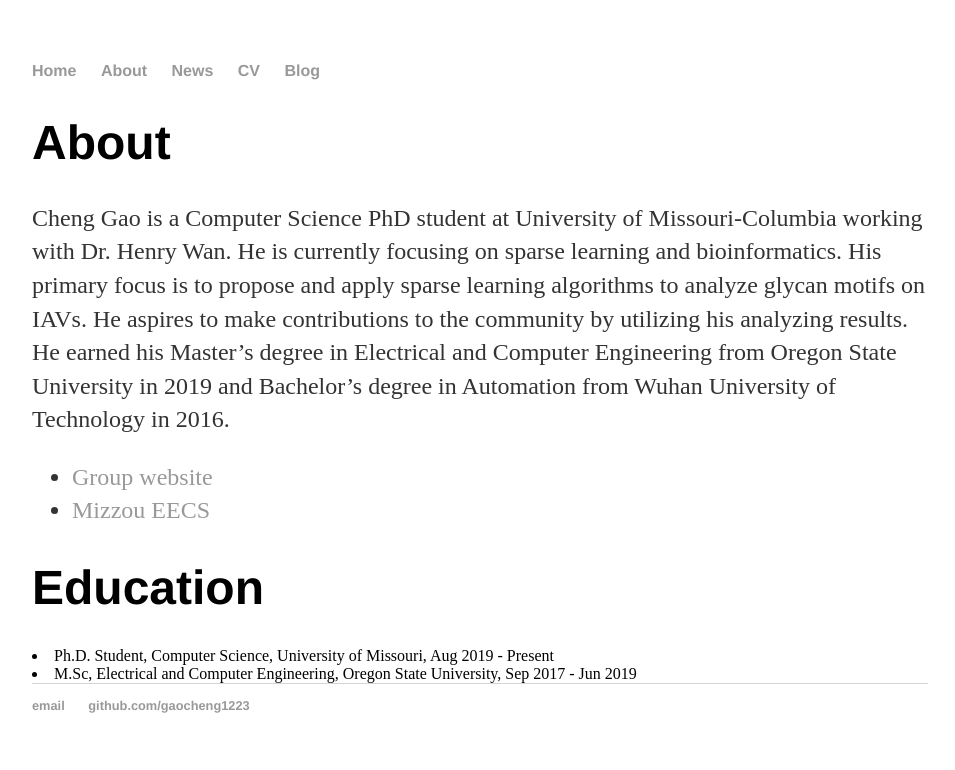
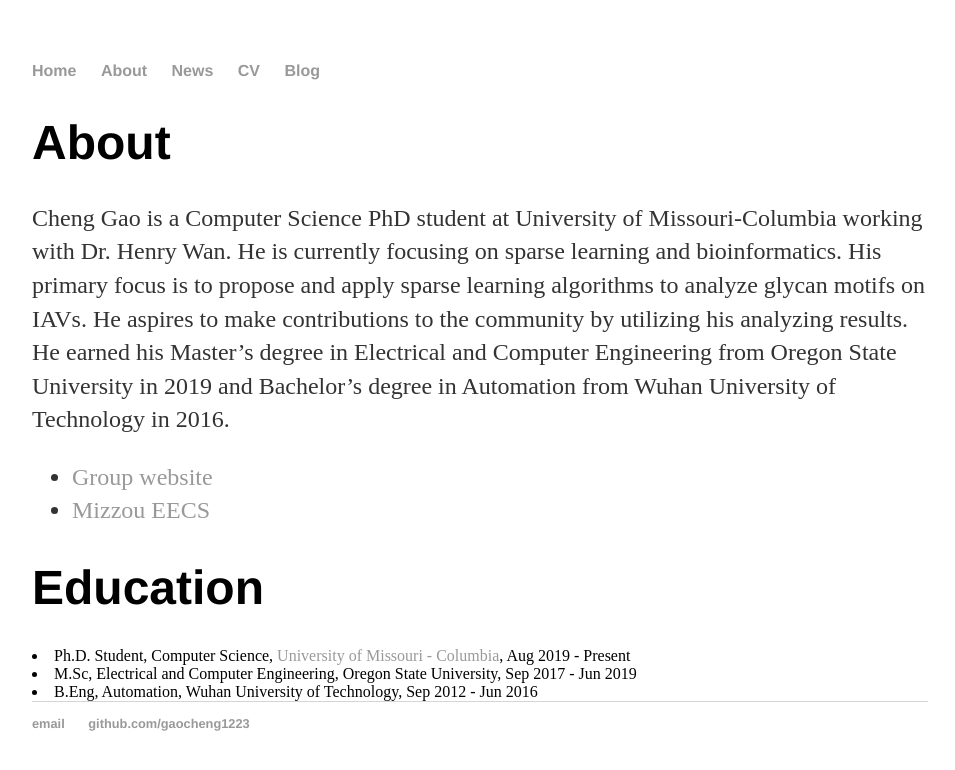
Before and after one commit to gaocheng1994/gaocheng1223.github.io, a Jekyll site: the page built from about/index.html, in a window 1280 px wide. Shown: the top 770 px of the page, without its empty margins (160-1115 px from the left). Built offline with Jekyll 4.4.1, drawn with Linux system fonts in a browser that asks for light colours.

Commit message:
Update index.html

```diff
--- a/about/index.html
+++ b/about/index.html
@@ -17,6 +17,7 @@ He earned his Master’s degree in Electrical and Computer Engineering from Oreg
 
 		<div class="education">
 			<h1>Education</h1>
-			<li> Ph.D. Student, Computer Science, University of Missouri, Aug 2019 - Present </li>
+			<li> Ph.D. Student, Computer Science, <a href="https://engineering.missouri.edu/academics/eecs">University of Missouri - Columbia</a>, Aug 2019 - Present </li>
 			<li> M.Sc, Electrical and Computer Engineering, Oregon State University, Sep 2017 - Jun 2019 </li>
+			<li> B.Eng, Automation, Wuhan University of Technology, Sep 2012 - Jun 2016 </li>
 		</div>
```
